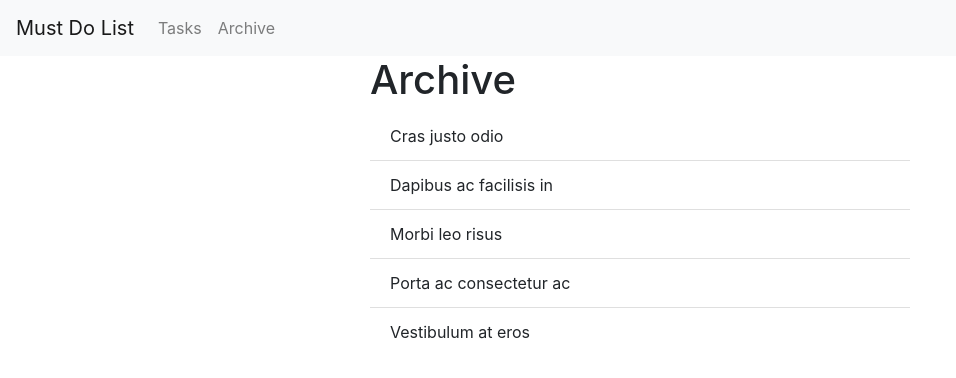
After one commit to davidancor/mdr_todolist, a Django app: page /archive/ in a window 1280 px wide. The commit adds this page. Shown: the top 378 px of the page, without its empty margins (0-956 px from the left). Run offline with Django 3.2, Linux system fonts and the light colour scheme; some libraries are stand-ins or nearby versions.

Commit message:
added archive page, added tasks to views

```diff
--- /dev/null
+++ b/todolist_app/templates/todolist_app/archive.html
@@ -0,0 +1,23 @@
+{% extends 'todolist_app/base.html' %}
+
+{% block content %}
+
+<div class="container">
+    <div class="row">
+        <div class="col-md-6 offset-md-3">
+            <h1>Archive</h1>
+            <ul class="list-group list-group-flush">
+                <li class="list-group-item">Cras justo odio</li>
+                <li class="list-group-item">Dapibus ac facilisis in</li>
+                <li class="list-group-item">Morbi leo risus</li>
+                <li class="list-group-item">Porta ac consectetur ac</li>
+                <li class="list-group-item">Vestibulum at eros</li>
+              </ul>
+        </div>
+    </div>
+</div>
+
+
+
+
+{% endblock content %}
--- a/todolist_app/templates/todolist_app/base.html
+++ b/todolist_app/templates/todolist_app/base.html
@@ -14,7 +14,7 @@
 
 <body>
     <nav class="navbar navbar-expand-lg navbar-light bg-light">
-        <a class="navbar-brand" href="#">Navbar</a>
+        <a class="navbar-brand" href="{% url 'todolist_home' %}">Must Do List</a>
         <button class="navbar-toggler" type="button" data-toggle="collapse" data-target="#navbarSupportedContent"
             aria-controls="navbarSupportedContent" aria-expanded="false" aria-label="Toggle navigation">
             <span class="navbar-toggler-icon"></span>
@@ -23,10 +23,10 @@
         <div class="collapse navbar-collapse" id="navbarSupportedContent">
             <ul class="navbar-nav mr-auto">
                 <li class="nav-item">
-                    <a class="nav-link" href="#">Tasks</a>
+                    <a class="nav-link" href="{% url 'todolist_home' %}">Tasks</a>
                 </li>
                 <li class="nav-item">
-                    <a class="nav-link" href="#">Archive</a>
+                    <a class="nav-link" href="{% url 'todolist_archive' %}">Archive</a>
                 </li>
             </ul>
 
--- a/todolist_app/urls.py
+++ b/todolist_app/urls.py
@@ -18,5 +18,6 @@ from django.urls import path, include
 from . import views
 
 urlpatterns = [
-    path('', views.home, name='todolist_home')
+    path('', views.home, name='todolist_home'),
+    path('archive/', views.archive, name='todolist_archive'),
 ]
--- a/todolist_app/views.py
+++ b/todolist_app/views.py
@@ -2,5 +2,30 @@ from django.shortcuts import render
 from django.http import HttpResponse
 # Create your views here.
 
+tasks = [
+	{
+		'title': 'task 1',
+	},
+	{
+		'title': 'task 2',
+	},
+	{
+		'title': 'task 3',
+	},
+	{
+		'title': 'task 4',
+	},
+	{
+		'title': 'task 5',
+	},
+]
+
 def home(request):
-	return render(request, "todolist_app/home.html")
+
+	context = {
+		'tasks': tasks
+	}
+	return render(request, "todolist_app/home.html", context)
+
+def archive(request):
+	return render(request, "todolist_app/archive.html")
--- a/todolist_project/settings.py
+++ b/todolist_project/settings.py
@@ -27,6 +27,7 @@ DEBUG = True
 
 ALLOWED_HOSTS = [
     'mdr-mustdolist.herokuapp.com',
+    'localhost',
 ]
 
 
```
Also changed, not shown: todolist_app/templates/todolist_app/home.html (+4 -6 lines), 1 other file.
